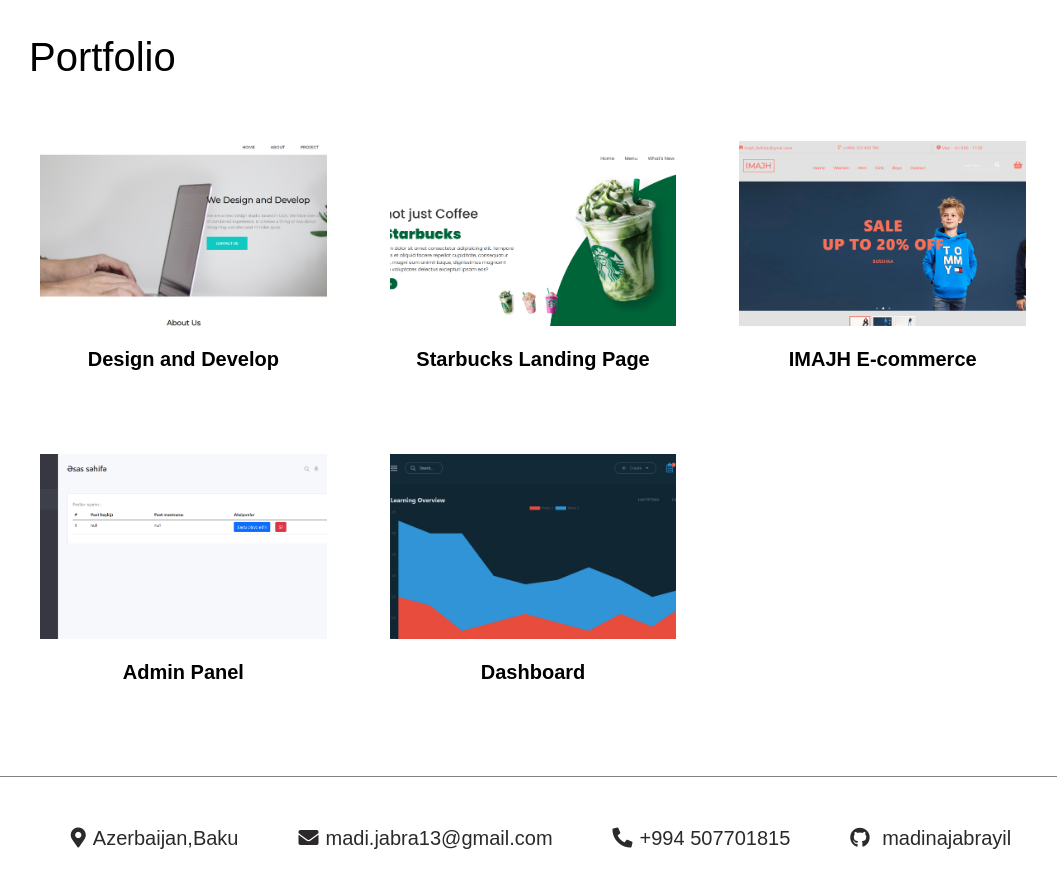
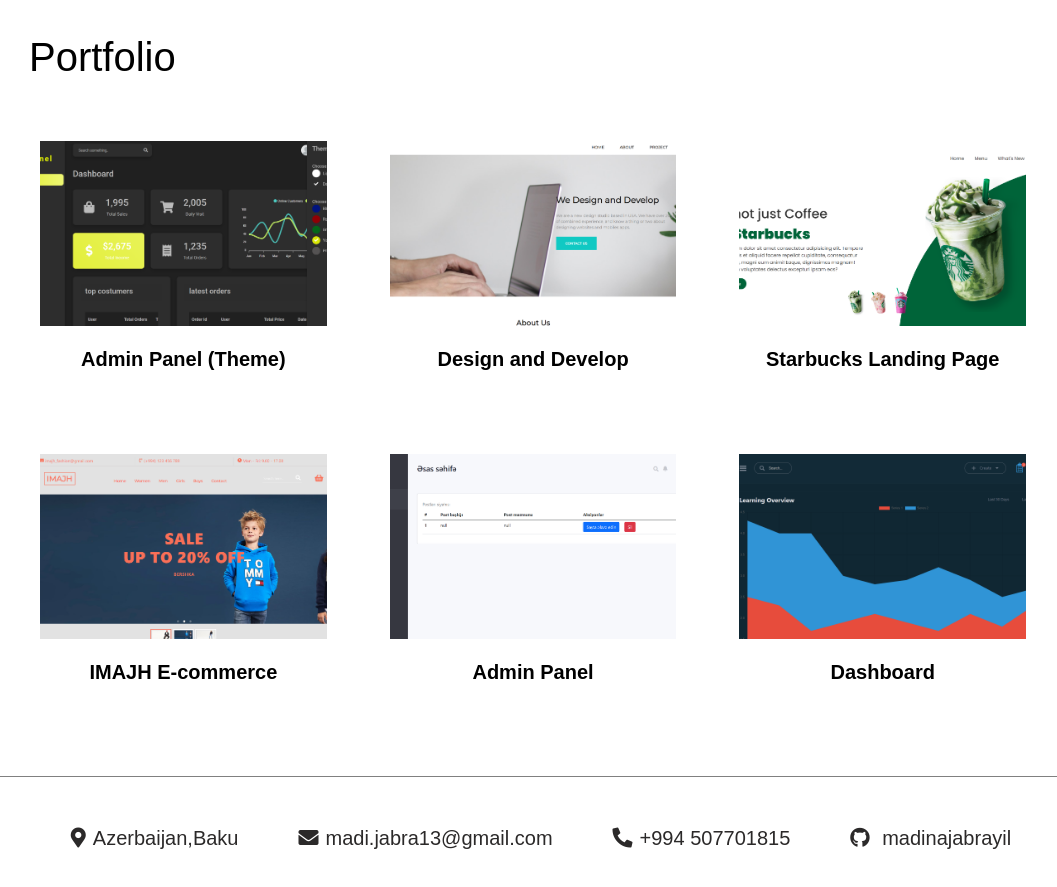
Before and after one commit to madinajabrayil/my-portfolio, a React (Create React App) app: page / in a window 1280 px wide. Shown: the part 3620-4507 px from the top of the page, without its empty margins (99-1156 px from the left). Built offline with nearby package versions, Linux system fonts and the light colour scheme.

Commit message:
Update Portfolio.jsx

```diff
--- a/src/components/Portfolio/Portfolio.jsx
+++ b/src/components/Portfolio/Portfolio.jsx
@@ -5,6 +5,7 @@
 import demo3 from '../../images/demo3.png';
 import demo4 from '../../images/demo4.png';
 import demo5 from '../../images/demo5.png';
+import demo6 from '../../images/AdminPanel2.png';
 
 
 class  Portfolio extends Component{
@@ -12,20 +13,27 @@
         demos:[
             {
                 id:1,
+                projectName:"Admin Panel (Theme)",
+                imageSrc:`url(${demo6})`,
+                demoUrl:"https://admin-panel2.netlify.app/",
+                codeUrl:"https://github.com/madinajabrayil/AdminPanel2"
+            },
+            {
+                id:2,
                 projectName:"Design and Develop",
                 imageSrc:`url(${demo1})`,
                 demoUrl:"https://deploy-project.netlify.app",
                 codeUrl:"https://github.com/madinajabrayil/project"
             },
             {
-                id:2,
+                id:3,
                 projectName:"Starbucks Landing Page",
                 imageSrc:`url(${demo2})`,
                 demoUrl:"https://starbucks-page.netlify.app",
                 codeUrl:"https://github.com/madinajabrayil/starbucks-landing-page"
             },
             {
-                id:3,
+                id:4,
                 projectName:"IMAJH E-commerce",
                 imageSrc:`url(${demo3})`,
                 demoUrl:"https://imajh-e-commerce.netlify.app",
@@ -33,14 +41,14 @@
             },
 
             {
-                id:4,
+                id:5,
                 projectName:"Admin Panel",
                 imageSrc:`url(${demo4})`,
                 demoUrl:"https://adminpanel1.netlify.app/index.html",
                 codeUrl:"https://github.com/madinajabrayil/AdminPanel"
             },
             {
-                id:5,
+                id:6,
                 projectName:"Dashboard",
                 imageSrc:`url(${demo5})`,
                 demoUrl:"https://dashboard-project1.netlify.app/",
```
